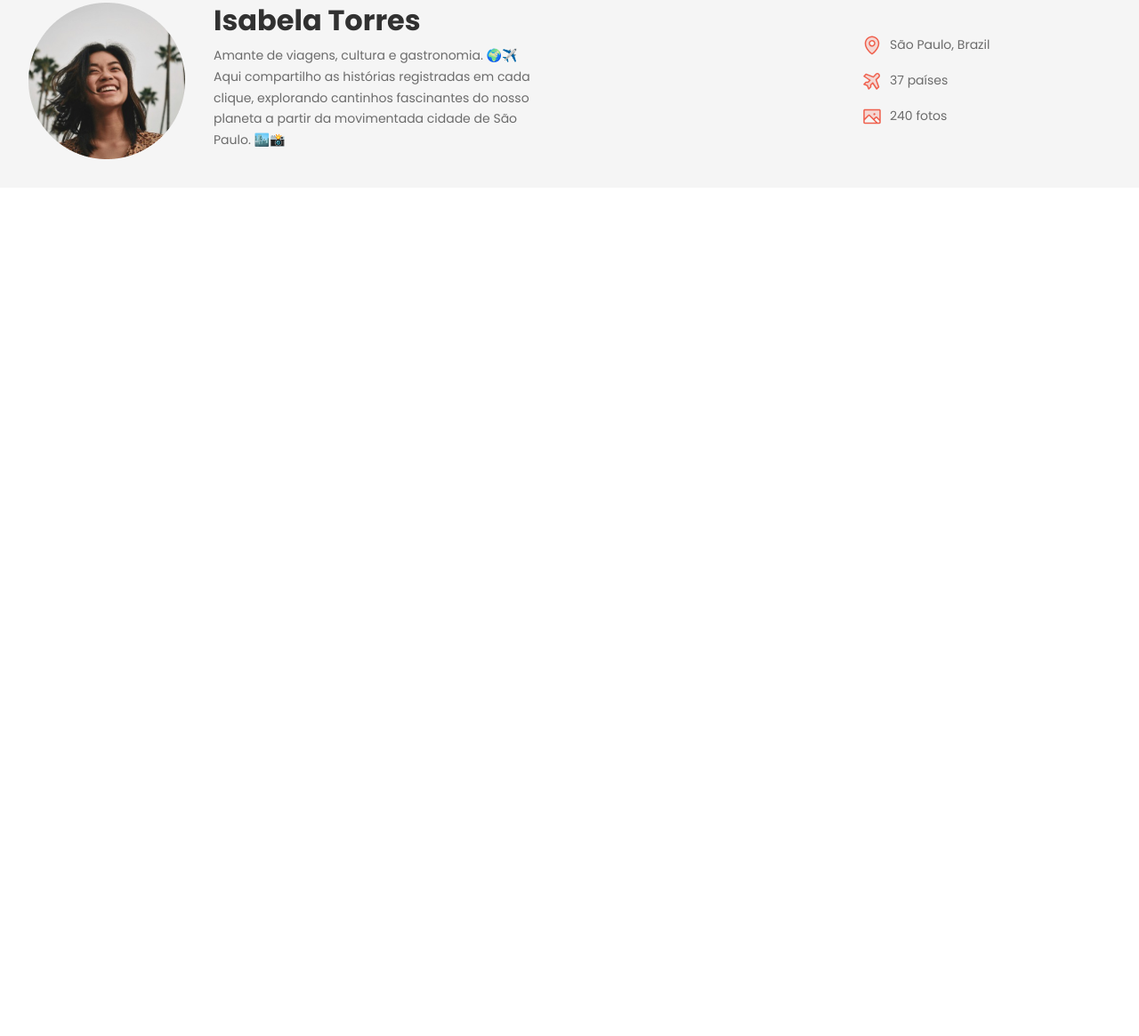
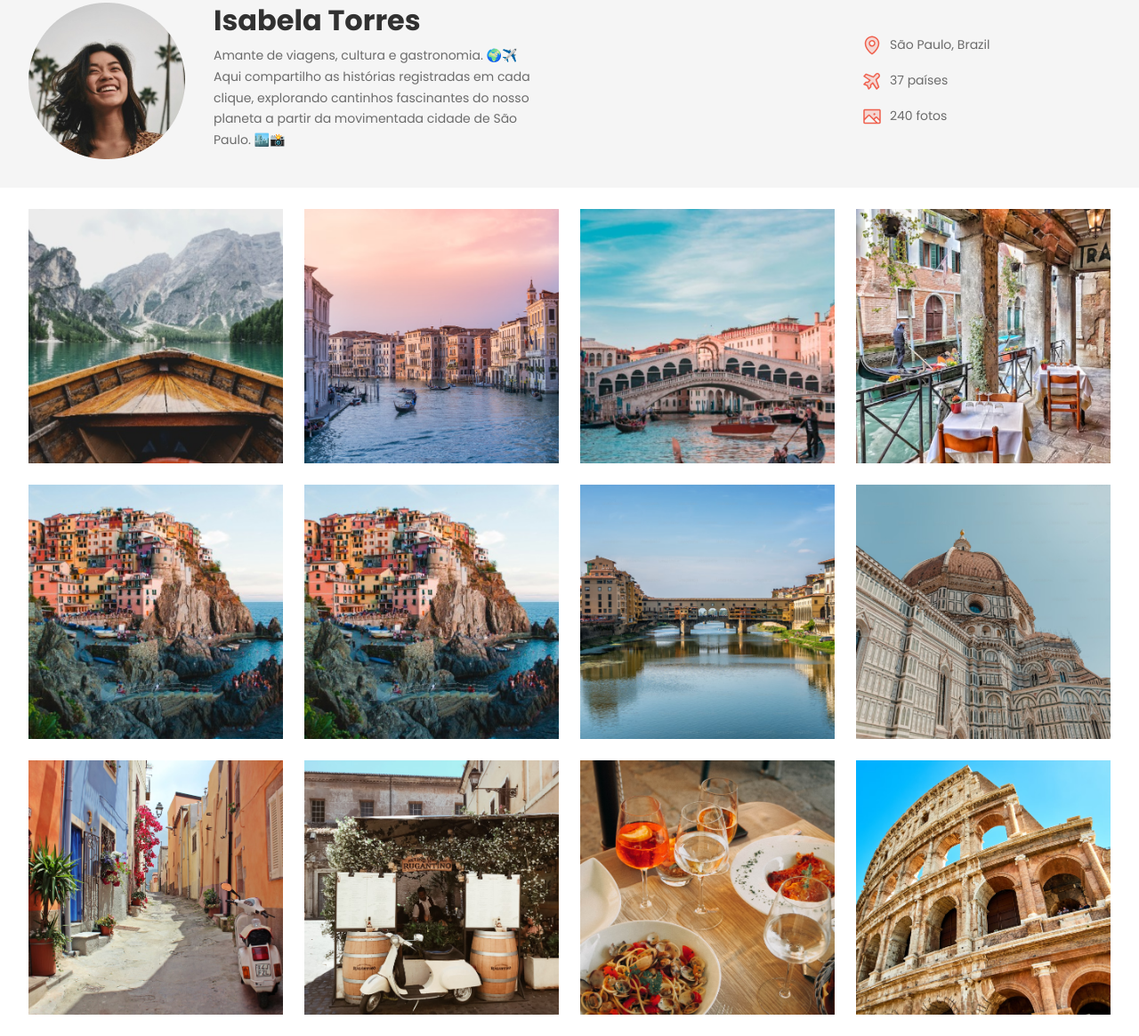
Before and after one commit to AleexCold91/projeto-travelgram, a plain HTML site: page index.html in a window 1280 px wide. Shown: the part 125-1290 px from the top of the page at 89% size. Before the commit the page ends 800 px from the top, so only its background shows below. Drawn offline with Linux system fonts and the light colour scheme.

Commit message:
main gallery

```diff
--- a/index.html
+++ b/index.html
@@ -57,10 +57,10 @@
             <div>
               <h1>Isabela Torres</h1>
               <p>
-                Amante de viagens, cultura e gastronomia. 🌍✈️ <br> Aqui compartilho
-                as histórias registradas em cada clique, explorando cantinhos
-                fascinantes do nosso planeta a partir da movimentada cidade de
-                São Paulo. 🏙️📸
+                Amante de viagens, cultura e gastronomia. 🌍✈️ <br />
+                Aqui compartilho as histórias registradas em cada clique,
+                explorando cantinhos fascinantes do nosso planeta a partir da
+                movimentada cidade de São Paulo. 🏙️📸
               </p>
             </div>
           </div>
@@ -83,5 +83,57 @@
         </div>
       </header>
     </div>
+
+    <main class="container">
+      <img
+        src="/assets/imagens/Image 01.png"
+        alt="..."
+      />
+
+      <img
+        src="/assets/imagens/Image 02.png"
+        alt="..."
+      />
+      <img
+        src="/assets/imagens/Image 03.png"
+        alt="..."
+      />
+      <img
+        src="/assets/imagens/Image 04.png"
+        alt="..."
+      />
+      <img
+        src="/assets/imagens/Image 05.png"
+        alt="..."
+      />
+      <img
+        src="/assets/imagens/Image 05.png"
+        alt="..."
+      />
+      <img
+        src="/assets/imagens/Image 07.png"
+        alt="..."
+      />
+      <img
+        src="/assets/imagens/Image 08.png"
+        alt="..."
+      />
+      <img
+        src="/assets/imagens/Image 09.png"
+        alt="..."
+      />
+      <img
+        src="/assets/imagens/Image 10.png"
+        alt="..."
+      />
+      <img
+        src="/assets/imagens/Image 11.png"
+        alt="..."
+      />
+      <img
+        src="/assets/imagens/Image 12.png"
+        alt="..."
+      />
+    </main>
   </body>
 </html>
--- a/style/index.css
+++ b/style/index.css
@@ -1,3 +1,4 @@
 @import url(global.css);
 @import url(nav.css);
 @import url(header.css);
+@import url(main.css);
--- /dev/null
+++ b/style/main.css
@@ -0,0 +1,13 @@
+main {
+    display: flex;
+    flex-wrap: wrap;
+
+    gap: 24px;
+    padding-block: 24px;
+}
+
+main img {
+    width: 286px;
+    height: 286px;
+    object-fit: cover;
+}
```
